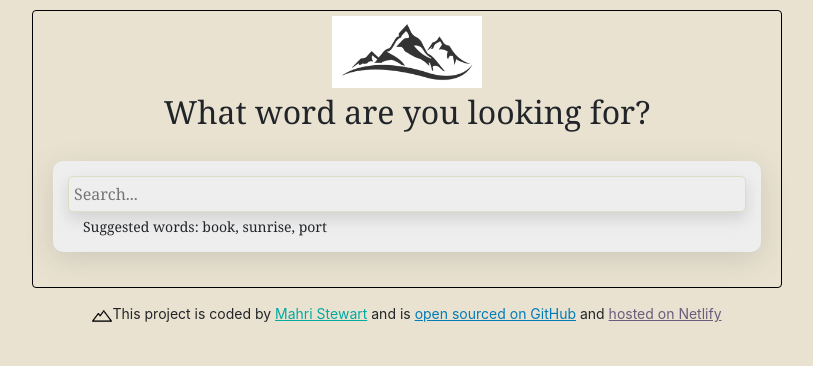
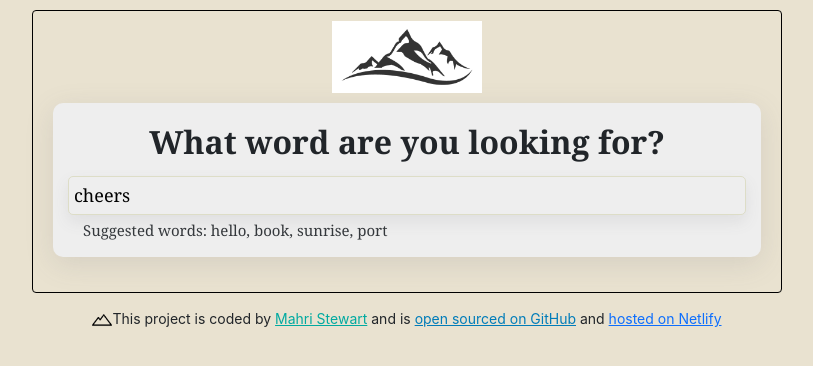
Before and after one commit to MahriScot/react_dictionary_project, a React (Create React App) app: page / in a window 1280 px wide. Shown: the top 366 px of the page, without its empty margins (233-1046 px from the left). Built offline with nearby package versions, Linux system fonts and the light colour scheme; no server answers.

Commit message:
css changed for each component

```diff
--- a/src/App.css
+++ b/src/App.css
@@ -10,29 +10,17 @@ body {
   max-width: 750px;
 }
 
-.App-header {
-  margin: 5px;
-}
-
 .App-logo {
   max-width: 150px;
   display: block;
   margin: 0 auto;
+  padding-top: 10px;
 }
 
 main {
   font-family: Georgia, "Times New Roman", Times, serif;
 }
 
-.what_word {
-  text-align: center;
-  margin: 0 auto;
-  padding: 0 0 20px;
-}
-
-a {
-  color: #6c5b7c;
-}
 footer {
   text-align: center;
   font-size: 14px;
--- a/src/App.js
+++ b/src/App.js
@@ -14,8 +14,7 @@ export default function App() {
           />
         </header>
         <main>
-          <h2 className="what_word">What word are you looking for?</h2>
-          <Dictionary className="Dictionary" defaultKeyword="hello" />
+          <Dictionary className="Dictionary" defaultKeyword="cheers" />
         </main>
       </div>
       <footer>
--- a/src/Dictionary.css
+++ b/src/Dictionary.css
@@ -6,33 +6,35 @@
 .Dictionary section {
   background-color: #eeeeee;
   border-radius: 10px;
-  box-shadow: rgba(100, 100, 111, 0.2) 0px 7px 29px 0px;
+  box-shadow: rgba(100, 100, 111, 0.15) 0px 7px 29px 0px;
   padding: 15px;
   margin-bottom: 15px;
 }
 
+.what_word {
+  text-align: center;
+  font-weight: bold;
+  margin: 0 auto;
+  padding: 5px 0 15px;
+}
+
 .search_button {
+  font-size: 18px;
   width: 100%;
   padding: 5px;
   border: 1px solid #ddddc7;
   background-color: #eeeeee;
   border-radius: 5px;
-  box-shadow: rgba(100, 100, 111, 0.2) 0px 7px 15px 0px;
+  box-shadow: rgba(100, 100, 111, 0.1) 0px 7px 15px 0px;
+  transition: all 100ms ease-in-out;
+}
+
+.search_button:hover {
+  border: 2px solid #ddddc7;
 }
 
 .hint {
-  font-size: 14px;
+  font-size: 15px;
   padding: 4px 15px 0;
+  opacity: 0.9;
 }
-
-.searched_word {
-  text-transform: capitalize;
-  font-weight: 500;
-  margin-bottom: 0;
-}
-
-.part_of_speech {
-  text-transform: capitalize;
-  font-weight: 500;
-  padding: 10px;
-}
--- a/src/Dictionary.js
+++ b/src/Dictionary.js
@@ -37,15 +37,19 @@ export default function Dictionary(props) {
     return (
       <div className="Dictionary">
         <section>
+          <h2 className="what_word">What word are you looking for?</h2>
+
           <form onSubmit={handleSubmit}>
             <input
               type="search"
-              placeholder="Search..."
+              defaultValue={props.defaultKeyword}
               onChange={handleKeywordChange}
               className="search_button"
             />
           </form>
-          <div className="hint">Suggested words: book, sunrise, port</div>
+          <div className="hint">
+            Suggested words: hello, book, sunrise, port
+          </div>
         </section>
         <Results results={results} />
       </div>
--- /dev/null
+++ b/src/Meaning.css
@@ -0,0 +1,18 @@
+.Meaning h3 {
+  font-size: 25px;
+  line-height: 1.5;
+  font-weight: 800;
+  text-transform: capitalize;
+}
+
+.Meaning .definition {
+  color: #6e5773;
+  font-size: 18px;
+}
+
+.Meaning .example {
+  margin-top: 3px;
+  font-size: 18px;
+  opacity: 0.7;
+  font-style: italic;
+}
--- a/src/Meaning.js
+++ b/src/Meaning.js
@@ -1,22 +1,21 @@
 import React from "react";
 import Synonyms from "./Synonyms";
+import "./Meaning.css";
 
 export default function Meaning(props) {
   return (
     <div className="Meaning">
-      <h3 className="part_of_speech">{props.meaning.partOfSpeech}</h3>
+      <h3>{props.meaning.partOfSpeech}</h3>
       {props.meaning.definitions.map(function (definition, index) {
         if (index < 4) {
           return (
             <div key={index}>
-              <p>
-                <strong>Definition: </strong>
-                {definition.definition}
-                <br />
-                <em>{definition.example}</em>
-                <br />
-                <Synonyms synonyms={definition.synonyms} />
-              </p>
+              <div className="definition">{definition.definition}</div>
+
+              <div className="example">{definition.example}</div>
+
+              <Synonyms synonyms={definition.synonyms} />
+              <br />
             </div>
           );
         } else {
--- /dev/null
+++ b/src/Phonetic.css
@@ -0,0 +1,25 @@
+.Phonetic {
+  height: 40px;
+  margin-left: 15px;
+}
+
+.Phonetic a {
+  border: 1px solid rgba(100, 100, 111, 0.6);
+  color: rgba(100, 100, 111, 0.6);
+  text-decoration: none;
+  padding: 5px 10px;
+  border-radius: 8px;
+  transition: all 150ms ease-in-out;
+  font-size: 14px;
+  margin-left: 8px;
+}
+
+.Phonetic a:hover {
+  background: rgba(100, 100, 111, 0.5);
+  color: white;
+}
+
+.Phonetic .text {
+  opacity: 0.7;
+  font-weight: bold;
+}
--- a/src/Phonetic.js
+++ b/src/Phonetic.js
@@ -1,12 +1,13 @@
 import React from "react";
+import "./Phonetic.css";
 
 export default function Phonetic(props) {
   //console.log(props.phonetic);
   return (
     <div className="Phonetic">
-      {props.phonetic.text}{" "}
+      <span className="text">{props.phonetic.text} </span>
       <a href={props.phonetic.audio} target="_blank" rel="noreferrer">
-        Listen
+        - Listen
       </a>
     </div>
   );
--- a/src/Results.css
+++ b/src/Results.css
@@ -1,5 +1,6 @@
 .Results h1 {
   font-size: 38px;
+  text-transform: capitalize;
   font-weight: bold;
   line-height: 1.5;
 }
--- a/src/Results.js
+++ b/src/Results.js
@@ -8,7 +8,7 @@ export default function Results(props) {
     return (
       <div className="Results">
         <section>
-          <h1 className="searched_word">{props.results.word}</h1>
+          <h1>{props.results.word}</h1>
           {props.results.phonetics.map(function (phonetic, index) {
             return (
               <div key={index}>
--- /dev/null
+++ b/src/Synonyms.css
@@ -0,0 +1,12 @@
+.Synonyms {
+  margin-top: 5px;
+  padding: 0 0 0 15px;
+  font-size: 16px;
+  color: #6e5773;
+}
+
+.Synonyms li {
+  display: inline-block;
+  padding: 0 6px;
+  line-height: 1;
+}
--- a/src/Synonyms.js
+++ b/src/Synonyms.js
@@ -1,16 +1,15 @@
 import React from "react";
+import "./Synonyms.css";
 
 export default function Synonyms(props) {
   if (props.synonyms && props.synonyms.length > 0) {
     return (
-      <span className="Synonmys">
-        <strong>Synonyms: </strong>
-        <ul>
-          {props.synonyms.map(function (synonym, index) {
-            return <li key={index}>{synonym}</li>;
-          })}
-        </ul>
-      </span>
+      <ul className="Synonyms">
+        Synonyms:{" "}
+        {props.synonyms.map(function (synonym, index) {
+          return <li key={index}>{synonym}</li>;
+        })}
+      </ul>
     );
   } else {
     return null;
```
